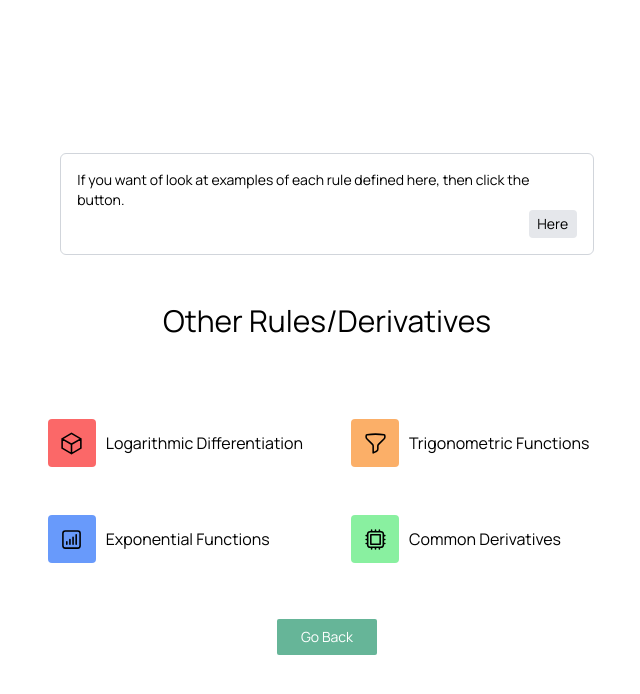
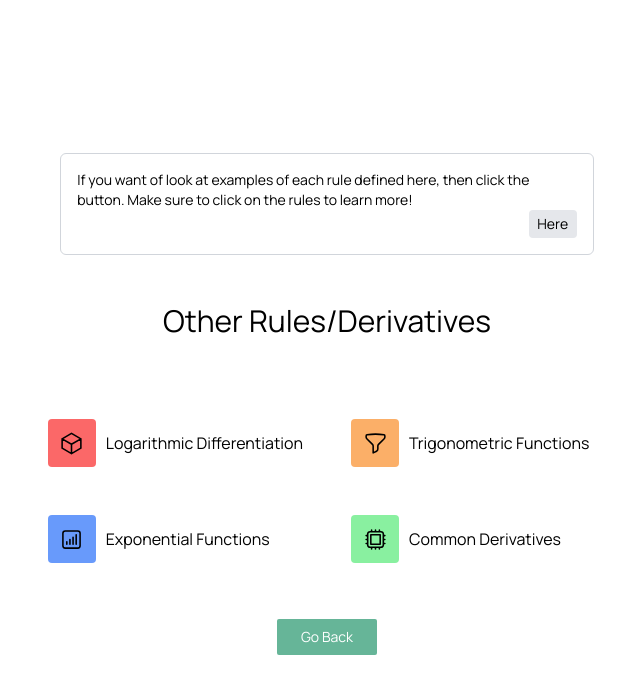
Before and after one commit to Rahuls-Coding/calc-derivative-rules, a Next.js app: page /others in a window 1280 px wide. Shown: the top 694 px of the page, without its empty margins (313-953 px from the left). Built offline with nearby package versions, Linux system fonts and the light colour scheme.

Commit message:
added simple text

```diff
--- a/pages/others.js
+++ b/pages/others.js
@@ -8,7 +8,7 @@ function Others() {
   return (
     <div className='flex flex-col flex-nonwrap place-content-center items-center h-screen overflow-auto p-0 relative gap-2'>
         <div className='m-10 w-5/12 border border-gray-300 p-4 text-sm grid content-center rounded-md'>
-        <div>If you want of look at examples of each rule defined here, then click the button. </div>
+        <div>If you want of look at examples of each rule defined here, then click the button. Make sure to click on the rules to learn more! </div>
         <button className='w-12 rounded grid py-1 px-2 bg-gray-200 justify-self-end'> <a href='https://www.craft.do/s/WVg5CO7LUtsjO3' target="_blank" rel="noreferrer">Here</a></button>
         </div>
       <div className='text-3xl pb-14'>
```
